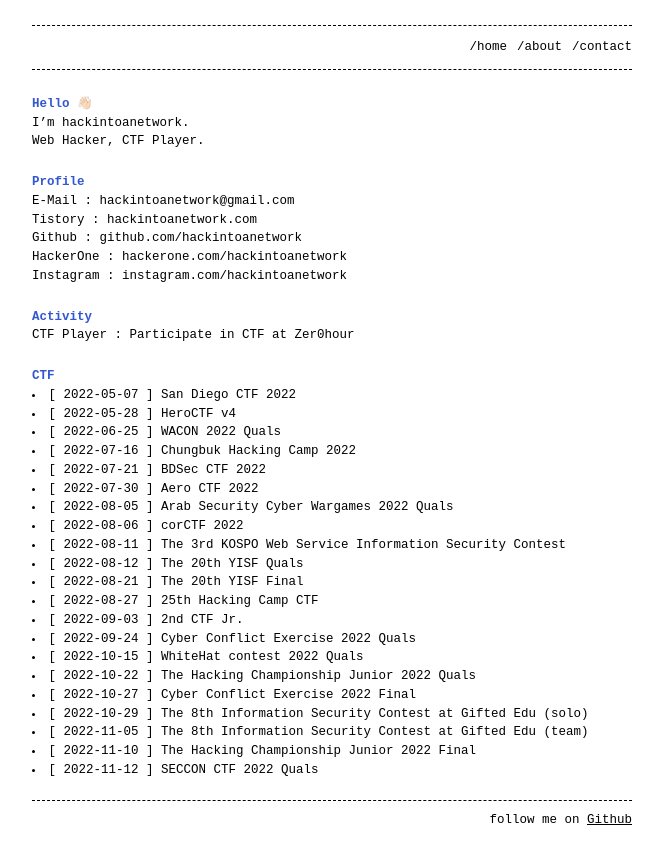
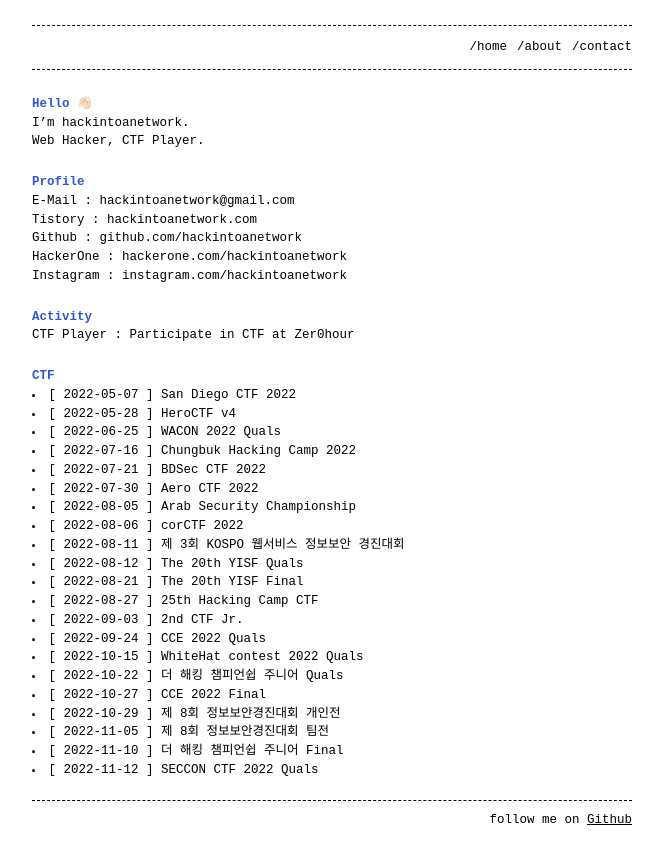
Before and after one commit to hackintoanetwork/hackintoanetwork.github.io, a Jekyll site: the page built from about.md, in a window 1280 px wide. Shown: the top 864 px of the page, without its empty margins (308-971 px from the left). Built offline with Jekyll 4.4.1, drawn with Linux system fonts in a browser that asks for light colours.

Commit message:
Update about.md

```diff
--- a/about.md
+++ b/about.md
@@ -28,18 +28,18 @@ CTF Player : Participate in CTF at Zer0hour
 <li>[ 2022-07-16 ] Chungbuk Hacking Camp 2022</li>
 <li>[ 2022-07-21 ] BDSec CTF 2022</li>
 <li>[ 2022-07-30 ] Aero CTF 2022</li>
-<li>[ 2022-08-05 ] Arab Security Cyber Wargames 2022 Quals</li>
+<li>[ 2022-08-05 ] Arab Security Championship</li>
 <li>[ 2022-08-06 ] corCTF 2022</li>
-<li>[ 2022-08-11 ] The 3rd KOSPO Web Service Information Security Contest</li>
+<li>[ 2022-08-11 ] 제 3회 KOSPO 웹서비스 정보보안 경진대회</li>
 <li>[ 2022-08-12 ] The 20th YISF Quals</li>
 <li>[ 2022-08-21 ] The 20th YISF Final</li>
 <li>[ 2022-08-27 ] 25th Hacking Camp CTF</li>
 <li>[ 2022-09-03 ] 2nd CTF Jr.</li>
-<li>[ 2022-09-24 ] Cyber Conflict Exercise 2022 Quals</li>
+<li>[ 2022-09-24 ] CCE 2022 Quals</li>
 <li>[ 2022-10-15 ] WhiteHat contest 2022 Quals</li>
-<li>[ 2022-10-22 ] The Hacking Championship Junior 2022 Quals</li>
-<li>[ 2022-10-27 ] Cyber Conflict Exercise 2022 Final</li>
-<li>[ 2022-10-29 ] The 8th Information Security Contest at Gifted Edu (solo)</li>
-<li>[ 2022-11-05 ] The 8th Information Security Contest at Gifted Edu (team)</li>
-<li>[ 2022-11-10 ] The Hacking Championship Junior 2022 Final</li>
+<li>[ 2022-10-22 ] 더 해킹 챔피언쉽 주니어 Quals</li>
+<li>[ 2022-10-27 ] CCE 2022 Final</li>
+<li>[ 2022-10-29 ] 제 8회 정보보안경진대회 개인전</li>
+<li>[ 2022-11-05 ] 제 8회 정보보안경진대회 팀전</li>
+<li>[ 2022-11-10 ] 더 해킹 챔피언쉽 주니어 Final</li>
 <li>[ 2022-11-12 ] SECCON CTF 2022 Quals</li>
```
